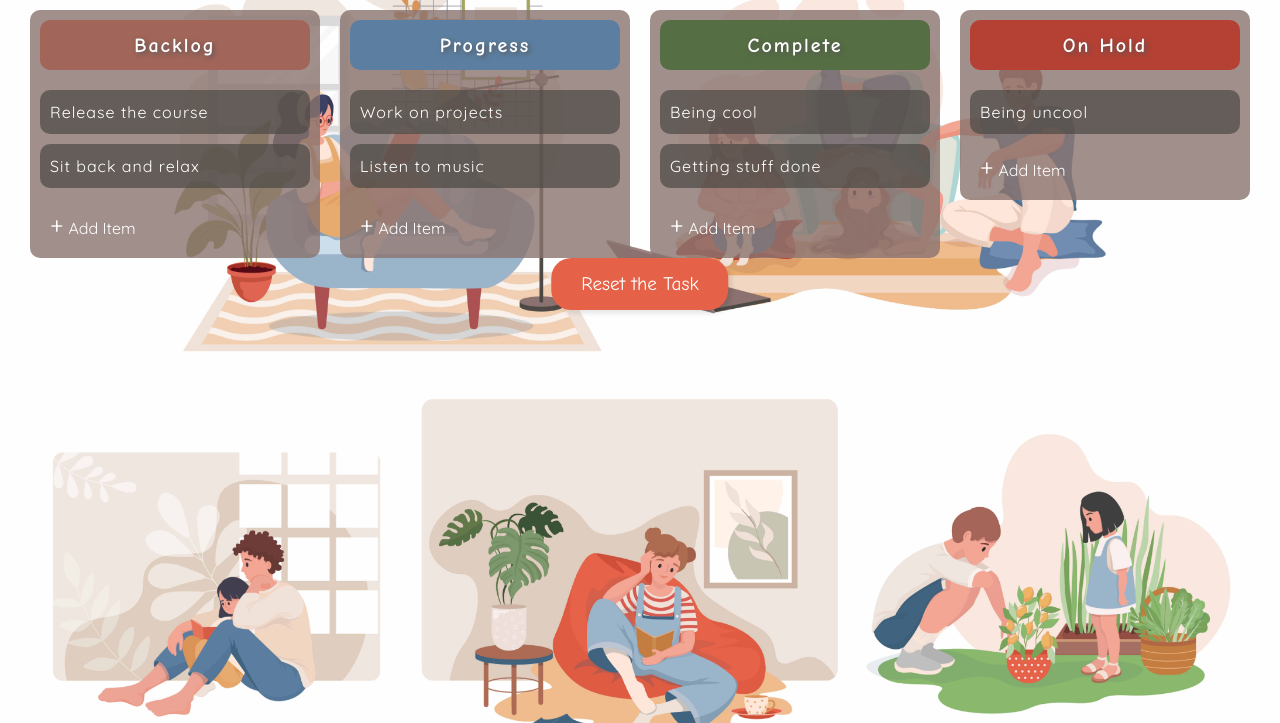
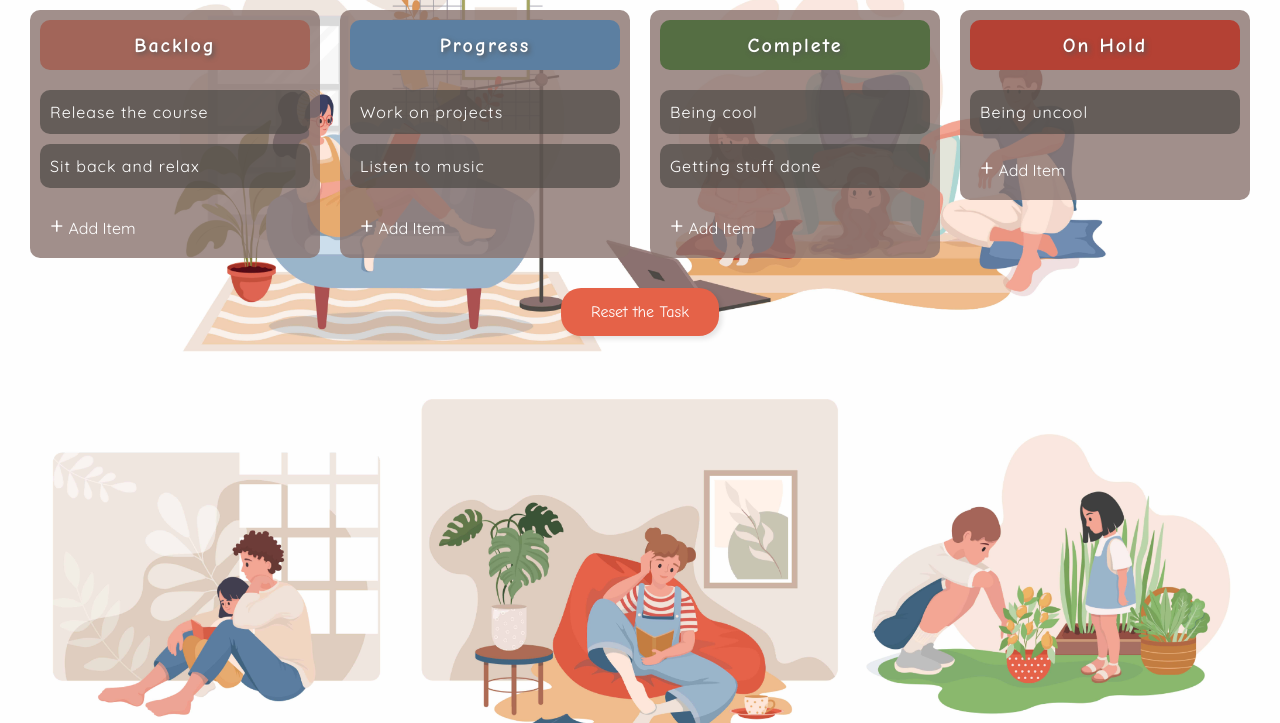
Before and after one commit to sarahchungwu/organized-me, a plain HTML site: page index.html in a window 1280 px wide. Shown: the part 109-832 px from the top of the page. Drawn offline with Linux system fonts and the light colour scheme.

Commit message:
fixed the styling for the reset button

```diff
--- a/style.css
+++ b/style.css
@@ -226,14 +226,15 @@ ul {
   color: white;
   padding: 15px 30px;
   border-radius: 20px;
-  font-size: 1.2rem;
+  font-size: 1rem;
   cursor: pointer;
   position: relative;
   font-family: 'Comic Sans MS', cursive;
   bottom: 20px;
   left: 50%;
   transform: translateX(-50%);
-  box-shadow: 3px 3px 5px rgba(0, 0, 0, 0.1); /* Subtle shadow */
+  box-shadow: 3px 3px 5px rgba(0, 0, 0, 0.1);
+  margin-top: 30px;
 }
 
 
```
